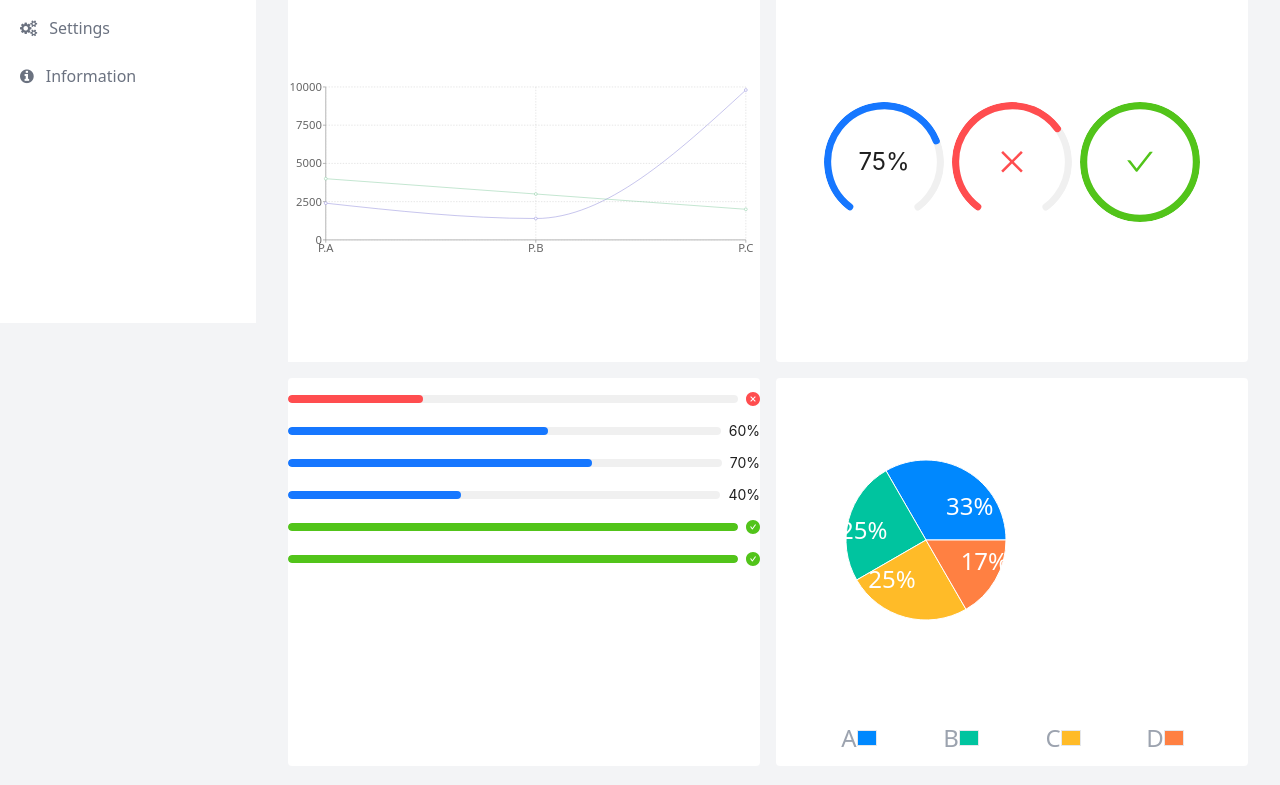
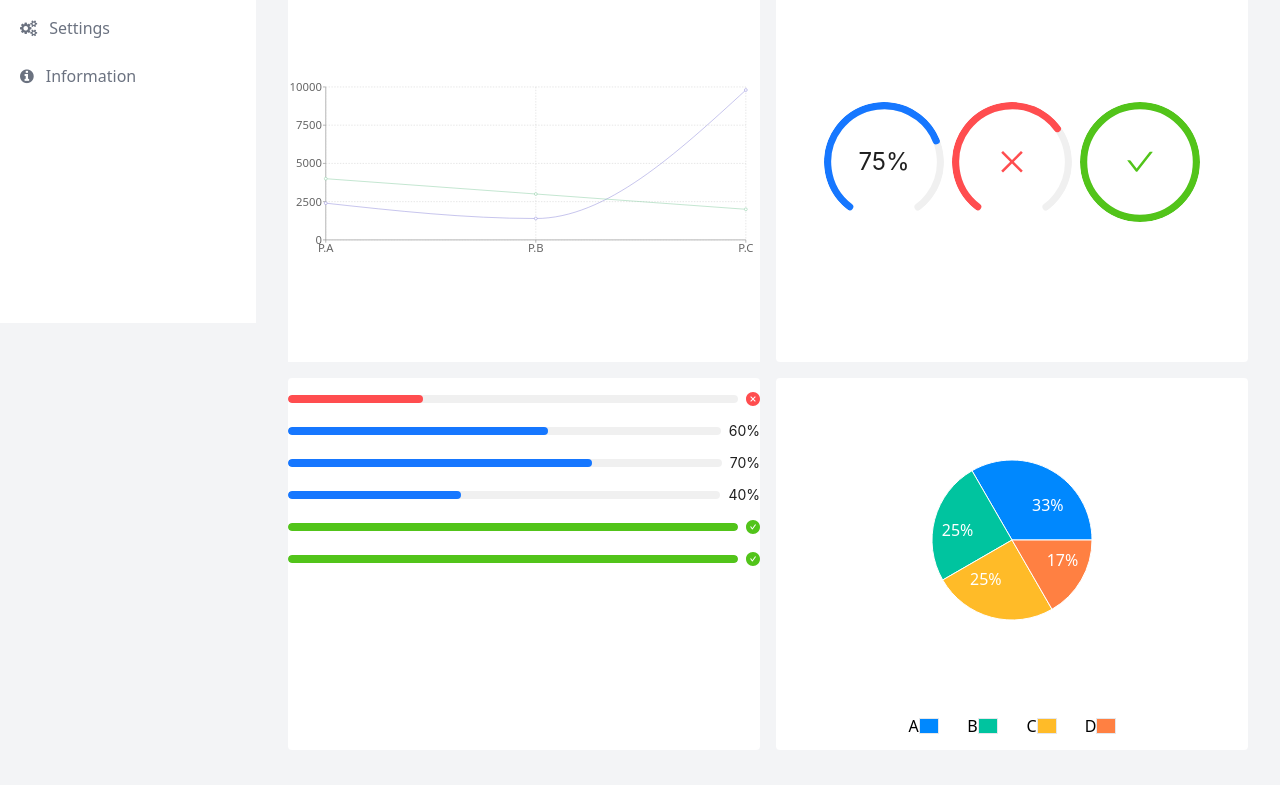
Before and after one commit to yadamoon/Admin-Panel, a React (Vite) app in the folder Dashboard/: page / in a window 1280 px wide. Shown: the part 477-1262 px from the top of the page. Built offline with nearby package versions, Linux system fonts and the light colour scheme.

Commit message:
updated css part

```diff
--- a/Dashboard/src/components/pages/DashboardApp.jsx
+++ b/Dashboard/src/components/pages/DashboardApp.jsx
@@ -147,10 +147,10 @@ const DashboardApp = () => {
             </p>
           </div>
 
-          <div className="rounded bg-white col-span-2">
-            <p className="text-2xl text-gray-400 ">
+          <div className="flex items-center justify-center rounded bg-white col-span-2">
+            {/* <p className="text-2xl text-gray-400  "> */}
               <PieComponent />
-            </p>
+            {/* </p> */}
           </div>
         </div>
       </div>
```
